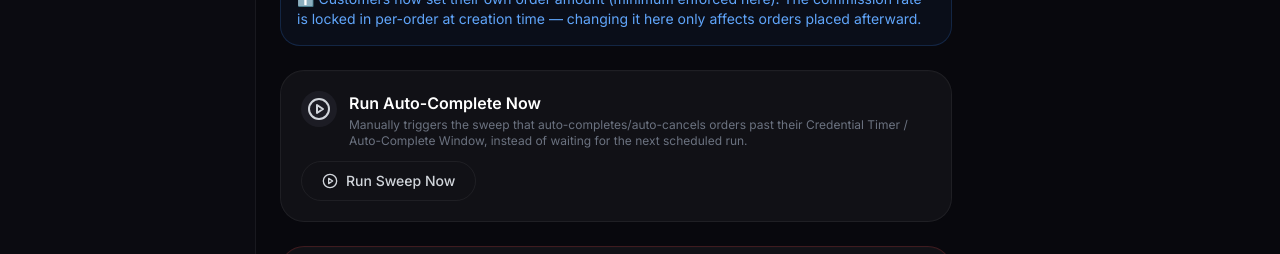
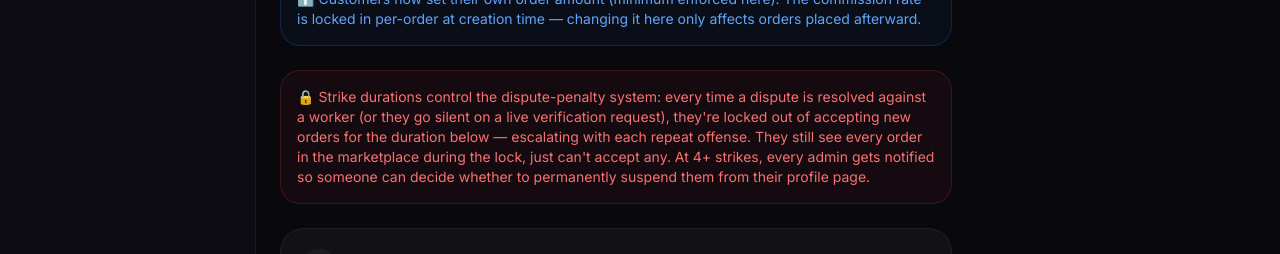
Before and after one commit to Mailzeon/Frontend, a Next.js app: page /admin/settings in a window 1280 px wide. Shown: the part 416-670 px from the top of the page. Built offline with nearby package versions, Linux system fonts and the light colour scheme; no server answers.

Commit message:
Update page.tsx

```diff
--- a/app/admin/settings/page.tsx
+++ b/app/admin/settings/page.tsx
@@ -1,6 +1,6 @@
 'use client';
 import { useState, useEffect } from 'react';
-import { Settings as SettingsIcon, Save, IndianRupee, Clock, Timer, Percent, AlertTriangle, Trash2, PlayCircle } from 'lucide-react';
+import { Settings as SettingsIcon, Save, IndianRupee, Clock, Timer, Percent, AlertTriangle, Trash2, PlayCircle, ShieldAlert } from 'lucide-react';
 import { Button } from '@/components/ui/button';
 import { Input } from '@/components/ui/input';
 import { Label } from '@/components/ui/label';
@@ -28,6 +28,10 @@ const SETTING_META: Record<string, { label: string; icon: React.ElementType; suf
   platformCommissionRate: { label: 'Platform Commission',    icon: Percent,     suffix: '%',       order: 2, max: 100 },
   orderTimerMinutes:      { label: 'Credential Timer',       icon: Timer,       suffix: 'minutes', order: 3 },
   autoCompleteHours:      { label: 'Auto-Complete Window',   icon: Clock,       suffix: 'hours',   order: 4 },
+  strikeLockHours1:       { label: 'Strike 1 — Lock Duration', icon: ShieldAlert, suffix: 'hours', order: 5 },
+  strikeLockHours2:       { label: 'Strike 2 — Lock Duration', icon: ShieldAlert, suffix: 'hours', order: 6 },
+  strikeLockHours3:       { label: 'Strike 3 — Lock Duration', icon: ShieldAlert, suffix: 'hours', order: 7 },
+  strikeLockHours4Plus:   { label: 'Strike 4+ — Lock Duration', icon: ShieldAlert, suffix: 'hours', order: 8 },
 };
 
 const KNOWN_KEYS = Object.keys(SETTING_META);
@@ -209,6 +213,17 @@ export default function AdminSettingsPage() {
         </p>
       </div>
 
+      <div className="p-4 rounded-xl bg-red-500/5 border border-red-500/20">
+        <p className="text-sm text-red-400">
+          🔒 Strike durations control the dispute-penalty system: every time a dispute is resolved
+          against a worker (or they go silent on a live verification request), they're locked out of
+          accepting new orders for the duration below — escalating with each repeat offense. They still
+          see every order in the marketplace during the lock, just can't accept any. At 4+ strikes,
+          every admin gets notified so someone can decide whether to permanently suspend them from
+          their profile page.
+        </p>
+      </div>
+
       {/* Auto-complete runs automatically every 5 minutes — this lets an
           admin force it right now, e.g. to confirm a fix cleared already-
           stuck orders instead of waiting for the next interval. */}
```
